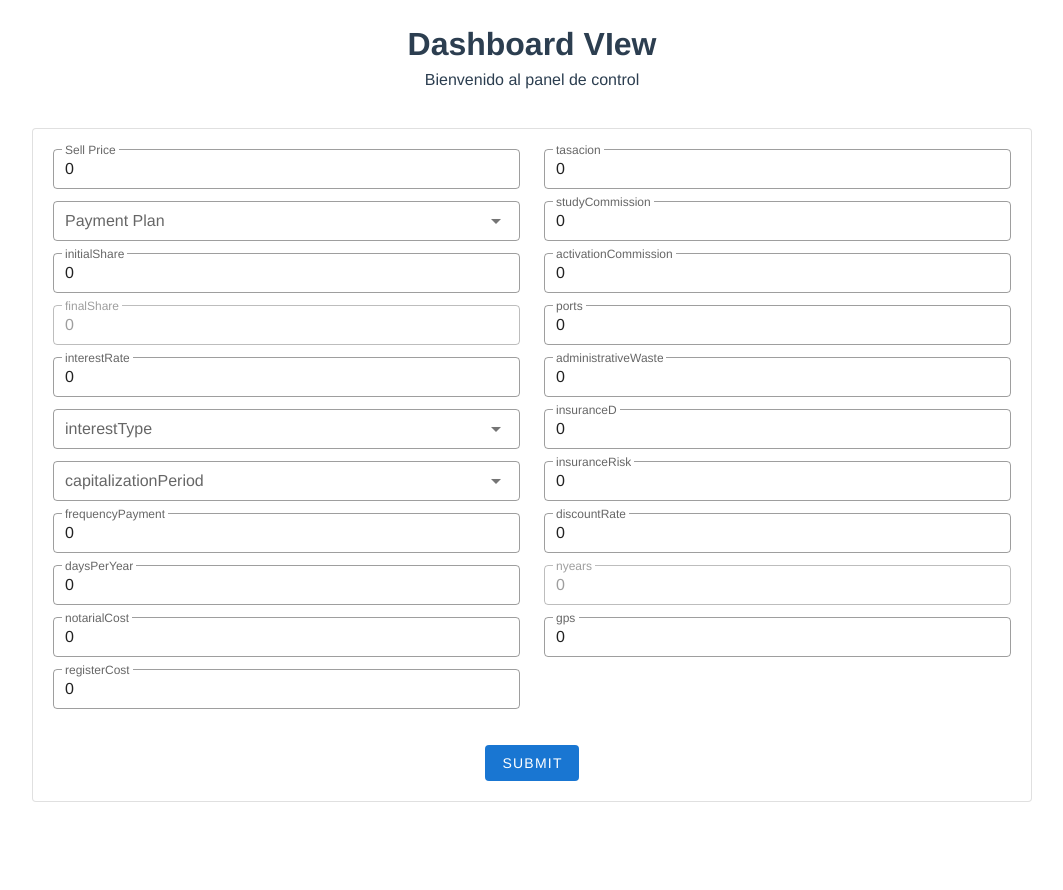
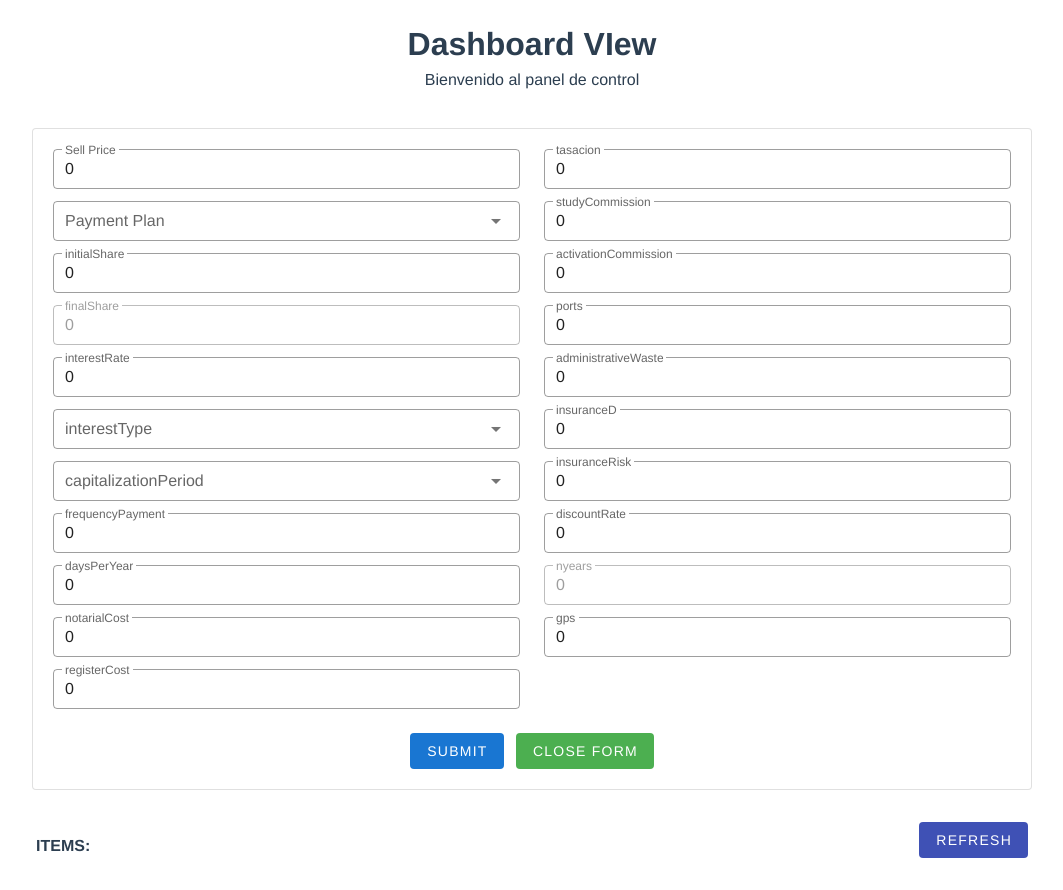
Before and after one commit to JulioSalazar12/proy-v1-finanzas, a Vue app: page /dashboard in a window 1280 px wide. Shown: the whole page, without its empty margins (108-1171 px from the left). Before the commit the page ends 822 px from the top, so only its background shows below. Built offline with nearby package versions, Linux system fonts and the light colour scheme; sample sign-in values are in the browser's storage.

Commit message:
cambios de plans

```diff
--- a/src/views/DashboardView.vue
+++ b/src/views/DashboardView.vue
@@ -4,7 +4,7 @@
     <p>Bienvenido al panel de control</p>
 
     <v-card width="1000" class="pa-5 mt-5" outlined>
-    <v-form @submit.prevent="submitLoanForm" class="d-flex flex-column">
+    <v-form v-if="showForm" @submit.prevent="submitLoanForm" class="d-flex flex-column">
       <!-- Primera columna -->
       <v-row>
         <v-col cols="12" md="6">
@@ -39,18 +39,36 @@
         </v-col>
 
       </v-row>
-      <v-row>
+      <v-row class="pt-0 mt-0">
         <v-col cols="12" md="12">
           <v-btn class="elevation-0" type="submit" color="primary">Submit</v-btn>
+          <v-btn class="elevation-0 ml-3" color="success" @click="showForm = !showForm">Close Form</v-btn>
         </v-col>
       </v-row>
 
     </v-form>
+    <v-btn class="elevation-0" v-if="!showForm" color="success" @click="showForm = !showForm">View Form</v-btn>
   </v-card>
 
+  <div class="d-flex justify-space-between mt-8" style="width: 80%;">
+    <span class="mt-3 font-weight-black">ITEMS:</span>
+    <v-btn class="elevation-0" color="indigo" dark>Refresh</v-btn>
+  </div>
+
+  <div v-if="itemsList!=[]" class="d-flex mt-3 flex-wrap justify-center" style="gap: 10px;">
+    <v-card v-for="(item, index) in itemsList" :key="index" outlined class="pa-4 d-flex flex-column align-start" width="350">
+      <h3>SAMPLE ID: 000-{{ item.id }}</h3>
+      <p class="mb-0">sellPrice: {{item.sellPrice}}</p>
+      <p class="mb-0">paymentPlan: {{item.paymentPlan}}</p>
+      <p class="mb-0">interestType: {{item.interestType}}</p>
+      <p class="mb-0">capitalizationPeriod: {{item.capitalizationPeriod}}</p>
+    </v-card>
+
+  </div>
+
   <v-snackbar v-model="snackbar.show" :color="snackbar.color" timeout="3000">
-            {{ snackbar.message }}
-        </v-snackbar>
+      {{ snackbar.message }}
+  </v-snackbar>
 
 
   </div>
@@ -60,6 +78,8 @@
 export default {
   data() {
     return {
+      showForm: true,
+
       snackbar: {
         show: false,
         color: '', // Puedes personalizar el color según el tipo de mensaje (éxito, error, etc.)
@@ -96,6 +116,9 @@ export default {
       interestTypOptions: ['TEA', 'TNA'],
       capitalizatOptions: ['DIARIA', 'MENSUAL'],
       // Agrega más opciones según sea necesario
+
+
+      itemsList: [],
     };
   },
   created(){
@@ -155,6 +178,23 @@ export default {
           // Muestra un mensaje de error
           this.showSnackbar('Error al enviar la solicitud', 'error');
         });
+      },
+      getAllItems(){
+        this.$axios.get(`/plans/users/${this.idUser}`)
+          .then(response => {
+            // Maneja la respuesta del servidor después de la solicitud POST
+            console.log('Respuesta del servidor:', response.data);
+            this.itemsList = response.data;
+            // Muestra un mensaje de éxito
+            this.showSnackbar('Lista de items actualizada con éxito', 'success');
+          })
+          .catch(error => {
+            // Maneja el error después de la solicitud POST
+            console.error('Error en la solicitud:', error);
+            // Muestra un mensaje de error
+            this.showSnackbar('Lista de items error', 'error');
+          });
+
     },
     showSnackbar(message, color) {
         this.snackbar.show = true;
```
